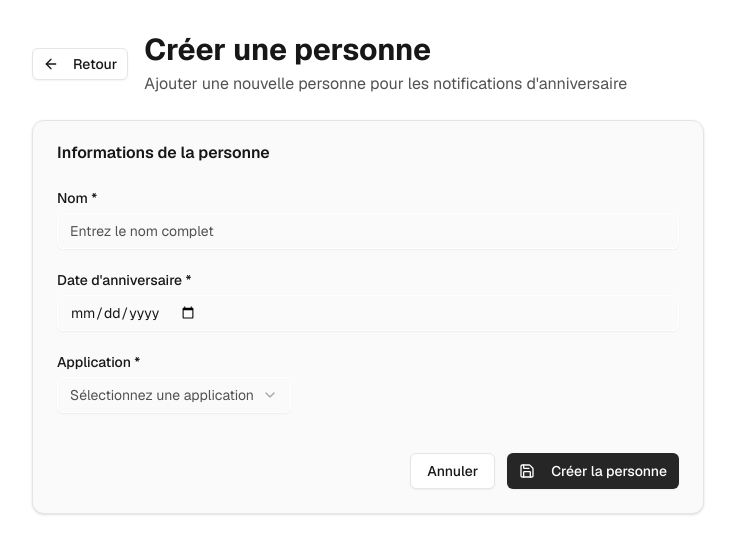
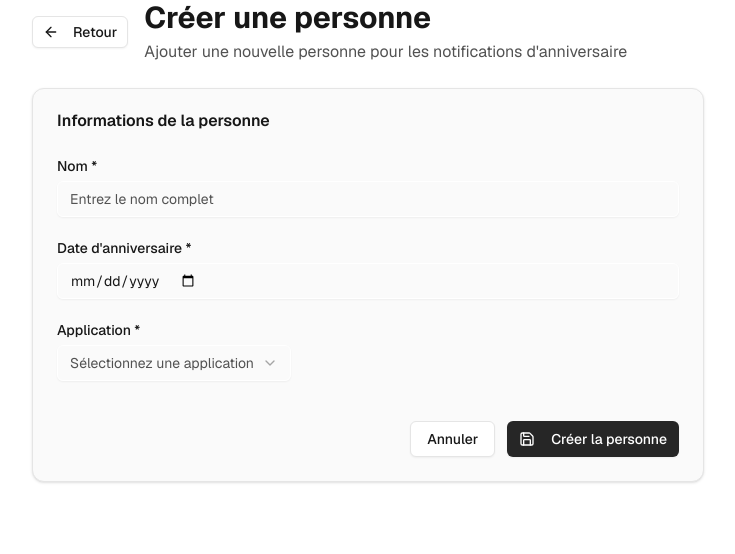
Before and after one commit to AxelMth/birthday-bot-frontend, a Next.js app: page /person/create in a window 1280 px wide. Shown: the top 554 px of the page, without its empty margins (272-1007 px from the left). Built offline with nearby package versions, Linux system fonts and the light colour scheme; no server answers; what @ts-rest/core would draw is missing.

Commit message:
Refactor layout component to simplify structure
- Removed unnecessary padding from the main content wrapper in layout.tsx for a cleaner design.

```diff
--- a/app/layout.tsx
+++ b/app/layout.tsx
@@ -28,7 +28,7 @@ html {
       </head>
       <body>
         <main className="min-h-screen bg-background">
-          <div className="max-w-6xl mx-auto px-6 py-8">{children}</div>
+          <div className="max-w-6xl mx-auto">{children}</div>
         </main>
       </body>
     </html>
```
